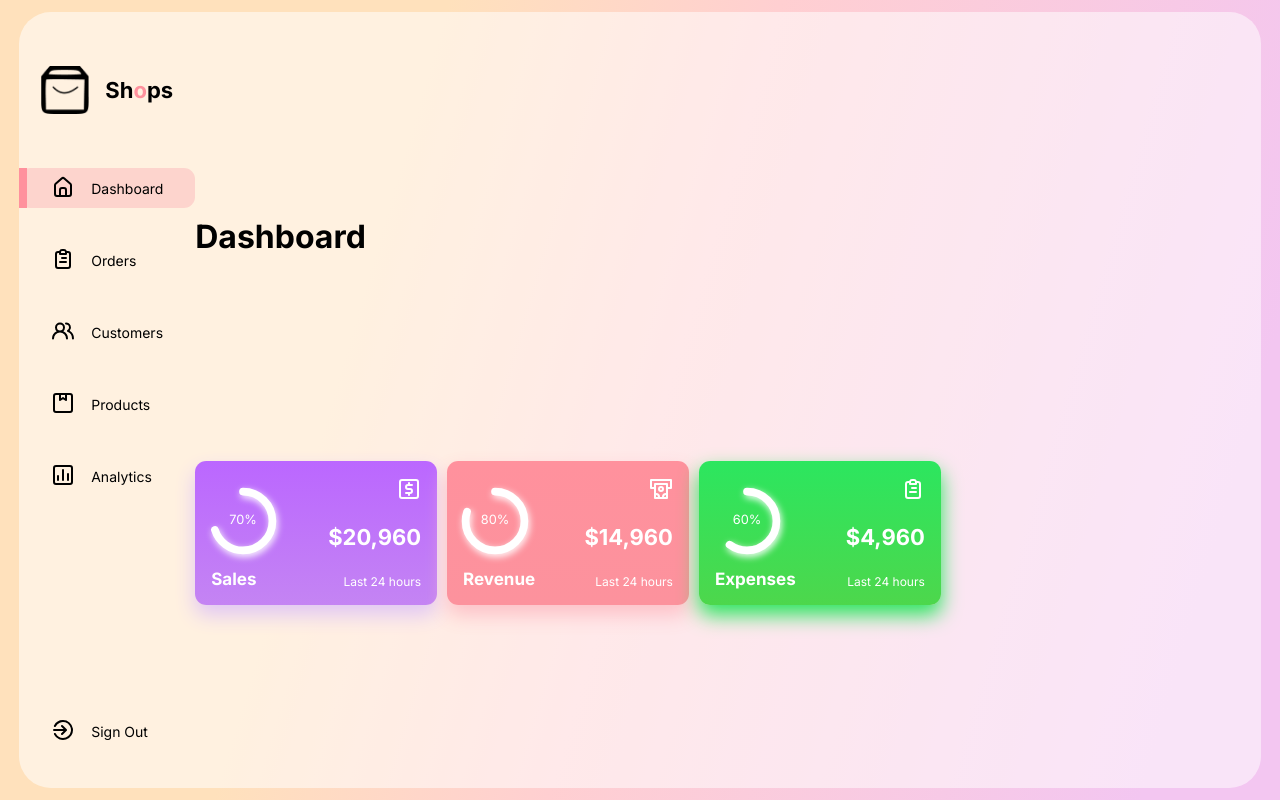
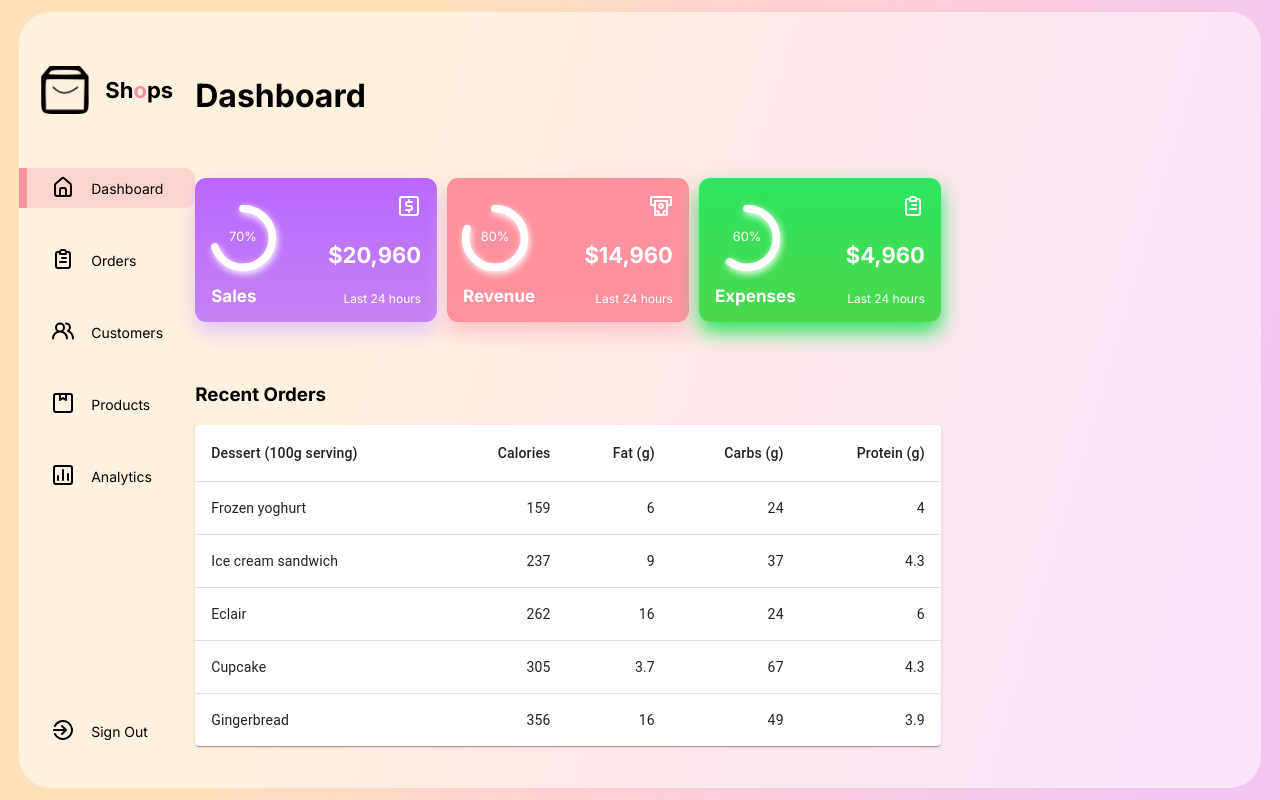
Before and after one commit to yassineatik/React-Admin-Dashboard, a React (Create React App) app: page / in a window 1280 px wide. Built offline with nearby package versions, Linux system fonts and the light colour scheme.

Commit message:
Added Recent Orders Table
I Added Recent Orders table from library mui , just copied it and pasted it here

```diff
--- a/src/components/MainDash/MainDash.jsx
+++ b/src/components/MainDash/MainDash.jsx
@@ -1,11 +1,13 @@
 import React from 'react'
 import './MainDash.css'
 import Cards from '../Cards/Cards'
+import Table from '../Table/Table'
 export const MainDash = () => {
     return (
         <div className='MainDash'>
             <h1>Dashboard</h1>
             <Cards />
+            <Table />
         </div>
     )
 }
--- /dev/null
+++ b/src/components/Table/Table.jsx
@@ -0,0 +1,64 @@
+import * as React from 'react';
+import Table from '@mui/material/Table';
+import TableBody from '@mui/material/TableBody';
+import TableCell from '@mui/material/TableCell';
+import TableContainer from '@mui/material/TableContainer';
+import TableHead from '@mui/material/TableHead';
+import TableRow from '@mui/material/TableRow';
+import Paper from '@mui/material/Paper';
+
+function createData(
+    name: string,
+    calories: number,
+    fat: number,
+    carbs: number,
+    protein: number,
+) {
+    return { name, calories, fat, carbs, protein };
+}
+
+const rows = [
+    createData('Frozen yoghurt', 159, 6.0, 24, 4.0),
+    createData('Ice cream sandwich', 237, 9.0, 37, 4.3),
+    createData('Eclair', 262, 16.0, 24, 6.0),
+    createData('Cupcake', 305, 3.7, 67, 4.3),
+    createData('Gingerbread', 356, 16.0, 49, 3.9),
+];
+
+export default function BasicTable() {
+    return (
+        <div className="Table">
+            <h3>Recent Orders</h3>
+            <TableContainer component={Paper}>
+                <Table sx={{ minWidth: 650 }} aria-label="simple table">
+                    <TableHead>
+                        <TableRow>
+                            <TableCell>Dessert (100g serving)</TableCell>
+                            <TableCell align="right">Calories</TableCell>
+                            <TableCell align="right">Fat&nbsp;(g)</TableCell>
+                            <TableCell align="right">Carbs&nbsp;(g)</TableCell>
+                            <TableCell align="right">Protein&nbsp;(g)</TableCell>
+                        </TableRow>
+                    </TableHead>
+                    <TableBody>
+                        {rows.map((row) => (
+                            <TableRow
+                                key={row.name}
+                                sx={{ '&:last-child td, &:last-child th': { border: 0 } }}
+                            >
+                                <TableCell component="th" scope="row">
+                                    {row.name}
+                                </TableCell>
+                                <TableCell align="right">{row.calories}</TableCell>
+                                <TableCell align="right">{row.fat}</TableCell>
+                                <TableCell align="right">{row.carbs}</TableCell>
+                                <TableCell align="right">{row.protein}</TableCell>
+                            </TableRow>
+                        ))}
+                    </TableBody>
+                </Table>
+            </TableContainer>
+        </div>
+
+    );
+}
```
Also changed, not shown: src/components/Table/Table.css (added).
